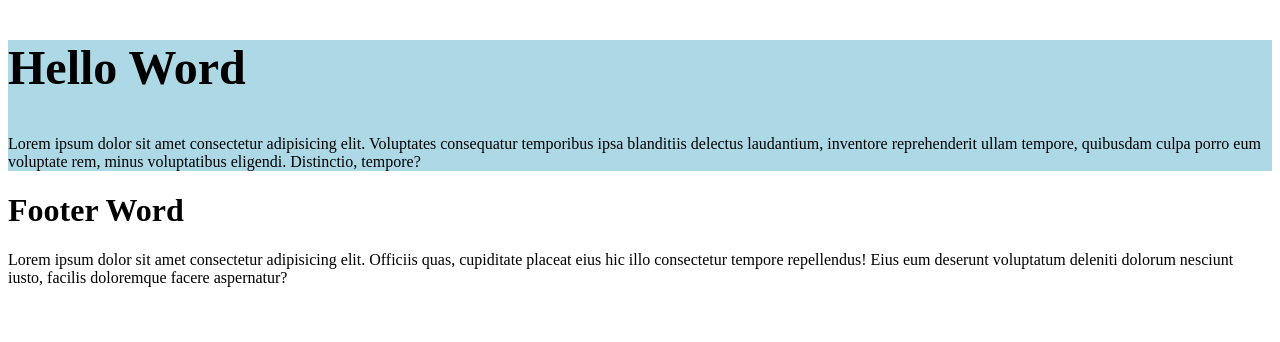
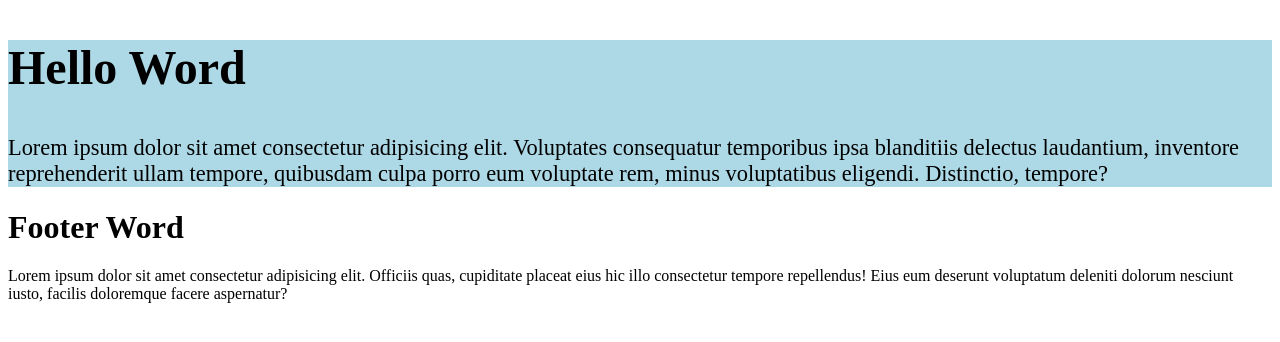
Before and after one commit to lukmanpratama/portofolio_scss, a plain HTML site: page nesting/nesting.html in a window 1280 px wide. Drawn offline with Linux system fonts and the light colour scheme.

Commit message:
scss main paragraph

```diff
--- a/nesting/style.scss
+++ b/nesting/style.scss
@@ -4,4 +4,7 @@
     .main-heading {
         font-size: 2em;
     }
+    .main-paragraph {
+        font-size: 1.4em;
+    }
 }
```
Also changed, not shown: nesting/style.css, 1 other file.
